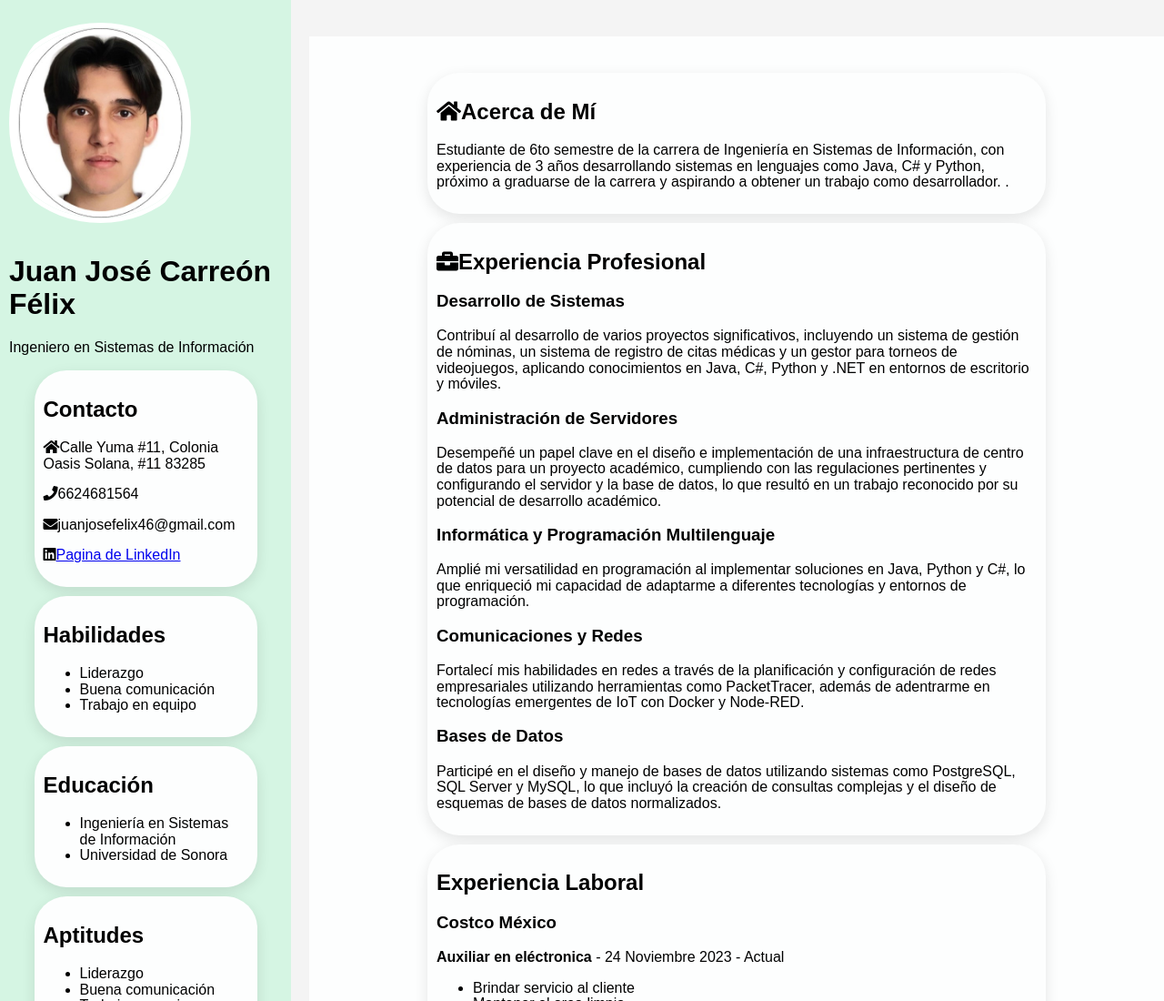
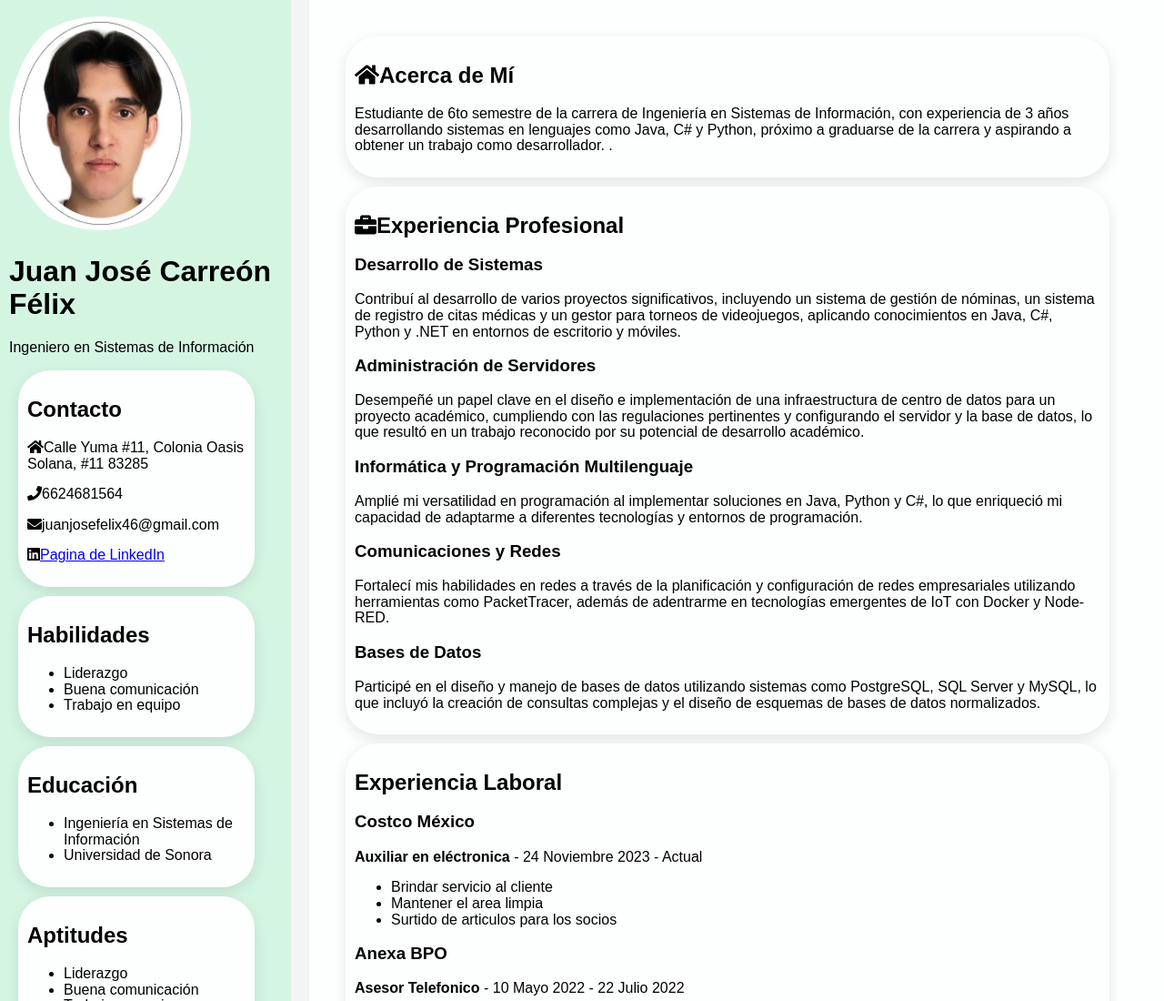
Before and after one commit to juanfel2302/CurriculumVittae, a plain HTML site: page index.html in a window 1280 px wide. Shown: the top 1100 px of the page at 91% size. Drawn offline with Linux system fonts and the light colour scheme.

Commit message:
Update style.css

```diff
--- a/style.css
+++ b/style.css
@@ -6,83 +6,65 @@ body {
     background-color: #f4f4f4;
     line-height: 1.1;
     display: flex;
-    flex-direction: column; /* Cambio importante para apilar en móviles */
-    align-items: center; /* Asegura que el contenido esté centrado */
+    justify-content: center; /* Centra el contenido principal en dispositivos de escritorio */
+    flex-wrap: wrap; /* Permite que los elementos se ajusten en la pantalla */
 }
 
 /* Estilo de la barra lateral */
 .sidebar {
-    background-color: #D5F5E3; /* Color azul claro */
+    background-color: #D5F5E3;
     color: #000;
     padding: 10px;
-    width: 100%; /* Cambio importante para ocupar el ancho completo */
-    box-sizing: border-box; /* Asegura que el padding no afecte el ancho */
+    width: 320px; /* Ancho fijo para dispositivos de escritorio */
+    box-sizing: border-box; /* Asegura que padding no afecte el ancho total */
 }
 
 .profile-image {
     border: 5px solid white;
     border-radius: 50%;
-    width: 50%; /* Tamaño relativo para adaptarse a diferentes pantallas */
-    max-width: 225px; /* Ancho máximo para pantallas grandes */
-    height: auto; /* Altura automática para mantener la proporción */
+    width: 225px;
+    height: 225px;
     display: block;
-    margin: 0 auto;
+    margin: 0 auto; /* Centra la imagen */
 }
 
 section {
     padding: 10px;
-    margin: 10px auto;
+    margin: 10px;
     background-color: #FDFEFE;
     border-radius: 35px;
     box-shadow: 0 5px 15px rgba(0,0,0,0.1);
-    width: 90%; /* Ancho relativo para adaptarse a la pantalla */
-    max-width: 960px;
+    width: calc(100% - 40px); /* Ancho ajustado para dispositivos de escritorio */
+    box-sizing: border-box;
 }
 
 /* Estilo para el contenido principal */
 .main-content {
     background-color: #FDFEFE;
     padding: 30px;
-    width: 100%; /* Ajuste para que ocupe el ancho completo */
-    box-sizing: border-box; /* Considerar padding y bordes en el ancho total */
-    margin: 0;
+    margin-left: 20px; /* Espacio entre la barra lateral y el contenido principal */
+    flex: 1; /* Permite que el contenido principal llene el espacio restante */
+    box-sizing: border-box;
 }
 
-/* Pseudo-elemento para la línea vertical, oculto por defecto */
-.sidebar::after {
-    display: none;
-}
-
-/* Estilos para pantallas más grandes */
-@media (min-width: 968px) {
+/* Estilos para dispositivos móviles */
+@media (max-width: 968px) {
     body {
-        flex-direction: row; /* En pantallas grandes, usa disposición en fila */
+        flex-direction: column; /* Alinea los elementos verticalmente en dispositivos móviles */
     }
 
-    .sidebar {
-        width: 320px; /* Ancho fijo para la barra lateral en pantallas grandes */
-        margin-right: 20px; /* Espaciado entre sidebar y contenido principal */
+    .sidebar, .main-content {
+        width: 100%; /* Permite que la barra lateral y el contenido principal ocupen el ancho completo en dispositivos móviles */
+        margin-left: 0; /* Elimina el margen izquierdo en dispositivos móviles */
     }
 
     .profile-image {
-        width: 225px; /* Ancho fijo para la imagen en pantallas grandes */
-    }
-
-    .main-content {
-        width: calc(100% - 340px); /* Ajustar ancho basado en el de la sidebar */
-    }
-
-    .sidebar::after {
-        display: block; /* Muestra la línea vertical solo en pantallas grandes */
-        position: absolute;
-        top: 55px;
-        right: -15px;
-        width: 5px;
-        height: 95%;
-        background-color: #000;
+        width: 150px; /* Tamaño de imagen ajustado para dispositivos móviles */
+        height: 150px;
     }
 
     section {
-        width: 75%; /* Ancho ajustado para secciones en pantallas grandes */
+        width: calc(100% - 20px); /* Ajusta el ancho de las secciones para dispositivos móviles */
+        margin: 10px; /* Espaciado uniforme para las secciones */
     }
 }
```
